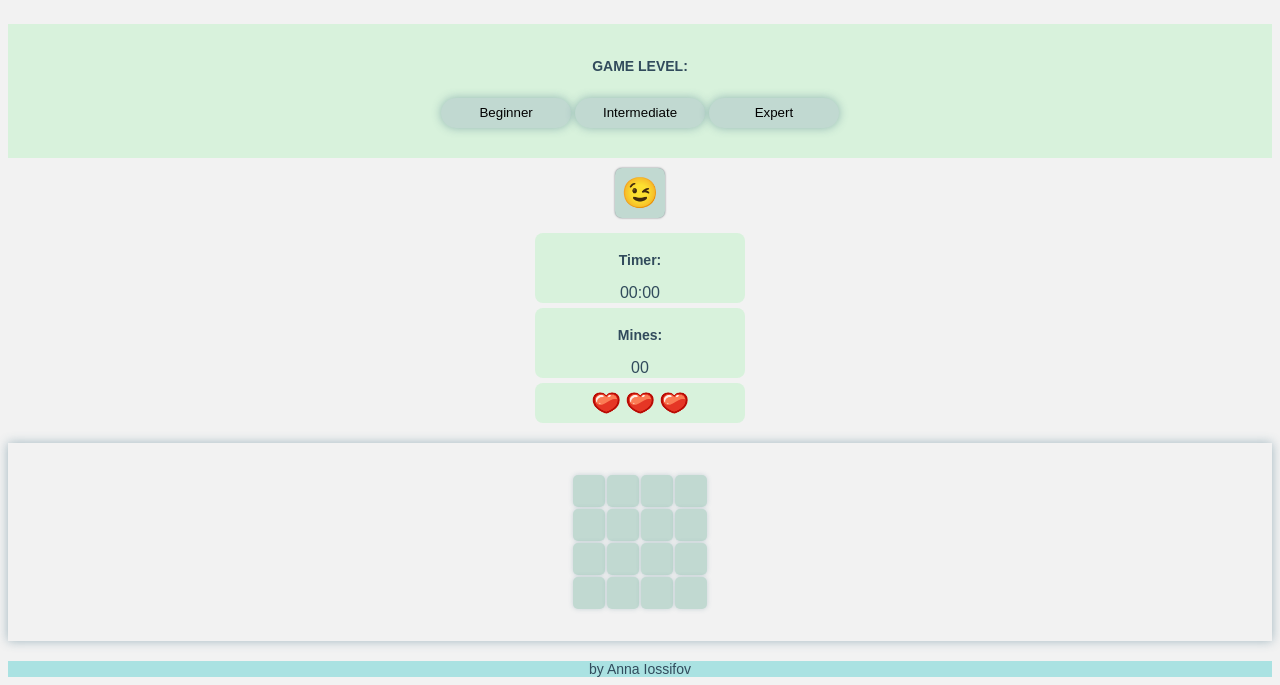
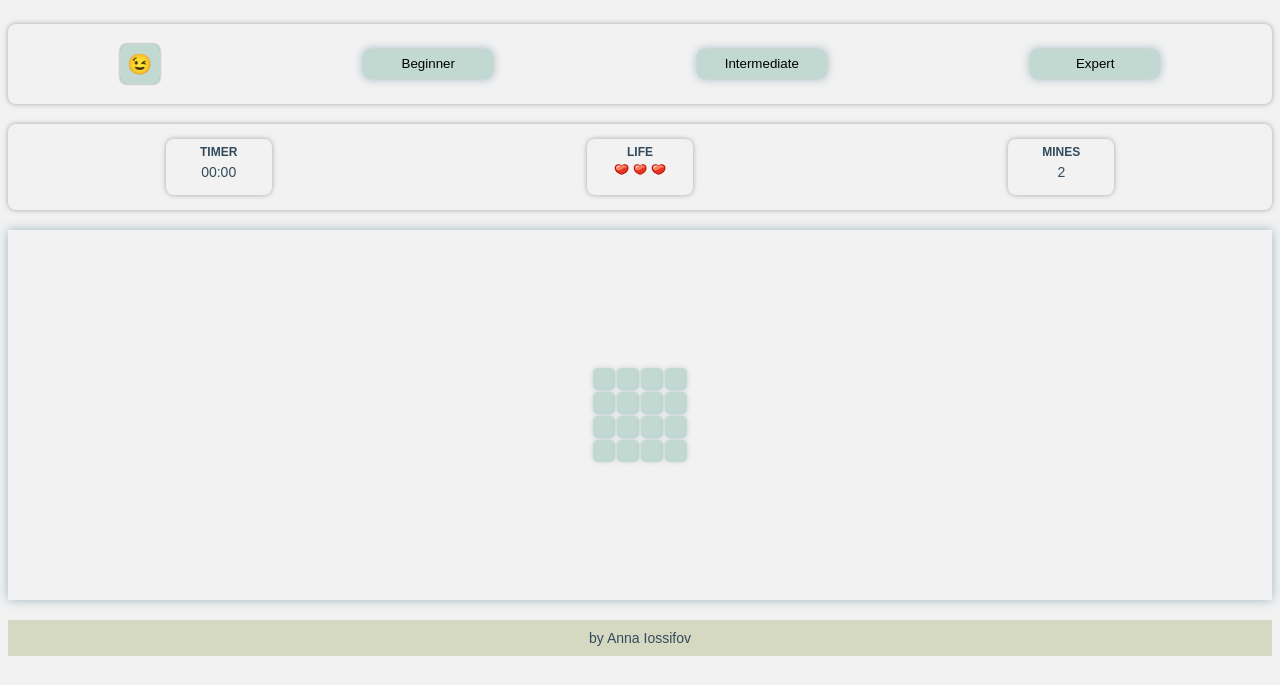
Before and after one commit to AnnaIossifov/minesweeper, a plain HTML site: page index.html in a window 1280 px wide. Both pictures are taken after a click on the button "Beginner". Shown: the part 135-820 px from the top of the page. Drawn offline with Linux system fonts and the light colour scheme.

Commit message:
Add files via upload

```diff
--- a/css/style.css
+++ b/css/style.css
@@ -25,11 +25,13 @@ h2 {
 
 h3 {
     color: rgb(49, 75, 92);
-    font-size: 14px;
+    font-size: 12px;
+    margin: 3px auto;
 }
 
 p {
-    font-size: 16px;
+    font-size: 14px;
+    margin: 5px auto;
 }
 
 :root {
@@ -38,27 +40,31 @@ p {
     --background-color: #f2f2f2;
     --cell-color: #c1d9d1;
     --border-color: #D6D9C1;
-    --hover-color: #8C8B77;
-    --flagged-color: #ffcccc;
-    --mine-color: #ff9999;
+    --hover-color: #aec4bc;
+    --flagged-color: #bedfce;
+    --mine-color: #ffd699;
 }
 
 .restart {
     background-color: var(--cell-color);
-    width: 50px;
-    height: 50px;
+    width: 40px;
+    height: 40px;
     margin: 10px auto;
     text-align: center;
-    font-size: 30px;
+    font-size: 20px;
     border-radius: 7px;
     box-shadow: 0 0 2px rgba(80, 90, 97, 0.816);
     border: none;
 }
 
 .level-container {
-    margin: auto;
-    background-color: var(--primary-color);
-    padding: 20px;
+    margin:20px auto;
+    background-color: var(--background-color);
+    box-shadow: 0 0 5px rgba(80, 90, 97, 0.516);
+    border-radius: 8px;
+    padding: 10px;
+    align-items: center;
+    display: flex;
 }
 
 button:not(.restart) {
@@ -69,7 +75,7 @@ button:not(.restart) {
     margin: 10px auto;
 
     text-align: center;
-    border-radius: 25px;
+    border-radius: 8px;
     border: none;
 }
 
@@ -86,13 +92,17 @@ table {
 
 td {
     background-color: var(--cell-color);
-    width: 30px;
-    height: 30px;
+    width: 20px;
+    height: 20px;
     border: 1px solid var(--hover-color);
     border-radius: 2px;
 }
 
 .game-board {
+    height:350px;
+    display: flex;
+    justify-content: center;
+    align-items: center;
     margin: 20px auto;
     background-color: var(--background-color);
     padding: 10px;
@@ -102,14 +112,14 @@ td {
 
 .game-board button {
     /*specific styles for Minesweeper buttons */
-    width: 30px;
-    height: 30px;
+    width: 20px;
+    height: 20px;
     border: 1px solid var(--hover-color);
     text-align: center;
     vertical-align: middle;
 }
 
-.game-board button:hover {
+.game-board td:hover {
     /* specific hover effect for Minesweeper buttons */
     background-color: var(--hover-color);
     transition: 0.4s;
@@ -117,8 +127,8 @@ td {
 
 .game-board td {
     background-color: var(--cell-color);
-    width: 30px;
-    height: 30px;
+    width: 20px;
+    height: 20px;
     /* border: 1px solid var(--hover-color); */
     border-radius: 5px;
     border: none;
@@ -135,52 +145,71 @@ button {
     box-shadow: 0 0 10px rgba(62, 108, 129, 0.445);
 }
 
-.shown-cell {
-    background-color: #c2f7eb;
+td.shown-cell {
+    background-color: var(--border-color);
 }
 
-.cell.isShown.isMine {
-    background-color: red;
+td.cell-isShown-isMine {
+    background-color: var(--mine-color);
     color: white;
 }
 
-.cell.isFlagged {
-    font-weight: bold;
-    color: #5c0000;
+td.cell-isFlagged {
+    background: var(--flagged-color);
+}
+
+
+.container {
+    background-color: var(--background-color);
+    box-shadow: 0 0 5px rgba(80, 90, 97, 0.507);
+    border-radius: 8px;
+    align-items: center;
+    display: flex;
+    justify-content: space-between;
 }
 
 .timer {
-    background-color: var(--primary-color);
-    padding: 5px;
-    margin: 5px auto;
-    width: 200px;
-    height: 60px;
+    background-color: var(--background-color);
+    box-shadow: 0 0 5px rgba(80, 90, 97, 0.507);
+    padding-bottom: 3px;
+    padding: 3px;
+    margin: auto;
+    width: 100px;
+    height: 50px;
     border-radius: 8px;
+    text-align: center;
 }
 
 .minesleft {
-    background-color: var(--primary-color);
-    padding: 5px;
-    margin: 5px auto;
-    width: 200px;
-    height: 60px;
+    background-color: var(--background-color);
+    box-shadow: 0 0 5px rgba(80, 90, 97, 0.507);
+    padding-bottom: 3px;
+    padding: 3px;
+    margin: 15px auto;
+    width: 100px;
+    height: 50px;
     border-radius: 8px;
+    text-align: center;
+}
+
+.life {
+    background-color: var(--background-color);
+    box-shadow: 0 0 5px rgba(80, 90, 97, 0.507);
+    margin: 15px auto;
+    padding: 3px;
+    width: 100px;
+    height: 50px;
+    border-radius: 8px;
+    text-align: center;
+}
+
+img {
+    max-width: 15px;
+    max-height: 15px;
 }
 
 .footer {
-    background-color: #aae2e2;
-
+    background-color: var(--secondary-color);
+    text-align: center;
+    padding: 10px;
 }
-
-.life-container {
-    background-color: var(--primary-color);
-    padding: 5px;
-    margin: 5px auto;
-    width: 200px;
-    height: 30px;
-    border-radius: 8px;
-}
-
-img {
-    max-width: 30px;
-}
--- a/index.html
+++ b/index.html
@@ -12,44 +12,39 @@
     <h1 class="custom-font">MineSweeper</h1>
 
     <div class="level-container">
-        <h3>GAME LEVEL:</h3>
+        <!-- <h3>GAME LEVEL:</h3> -->
+
+         <button class="restart" onclick="onInit()">😉</button>
         <button class="level" onclick="chooseLevel('beginner')">Beginner</button>
         <button class="level" onclick="chooseLevel('intermediate')">Intermediate</button>
         <button class="level" onclick="chooseLevel('expert')">Expert</button>
-    </div>
-
-    <button class="restart" onclick="onInit()">😉</button>
 
 
+    </div>
 
     <div class="container">
         <div class="timer">
-            <h3>Timer:</h3>
+            <h3>TIMER</h3>
             <p><span class="minutes">00</span>:<span class="seconds">00</span></p>
         </div>
-        <div class="minesleft">
-            <h3>Mines:</h3>
-            <p><span class="mines-left">00</span></p>
-        </div>
 
-        <div class="life-container">
+        <div class="life">
+            <h3>LIFE</h3>
             <img src="img/life.png" alt="heart01" class="life-1">
             <img src="img/life.png" alt="heart02" class="life-2">
             <img src="img/life.png" alt="heart03" class="life-3">
         </div>
 
-        <div class="game-board">
-            <!-- <table>
-                <tbody></tbody>
-            </table> -->
+        <div class="minesleft">
+            <h3>MINES</h3>
+            <p><span class="mines-left">00</span></p>
         </div>
 
     </div>
 
+ <div class="game-board"></div>
 
     <div class="winner"></div>
-
-
 
     <div class="footer">
         by Anna Iossifov
--- a/js/board.js
+++ b/js/board.js
@@ -1,7 +1,7 @@
 'use strict'
 
 var gLevel = {
-    SIZE: 12,  //rows and cols
+    SIZE: 4,  //rows and cols
     MINES: 2
 }
 
@@ -43,40 +43,36 @@ function handleCellClick(event, i, j) {
 }
 
 function onCellClicked(elCell, i, j, event) {
-    console.log('onCellClicked triggered');
-    console.log('gGame.isOn:', gGame.isOn);
-    console.log('Indices (i, j):', i, j);
 
-
-    console.log('gBoard:', gBoard)
     if (!gGame.isOn || !gBoard[i] || !gBoard[i][j]) {
         console.log('Game is not active or invalid cell coordinates. Not proceeding.');
         return;
     }
-
     var cell = gBoard[i][j];
-    console.log('Cell State:', cell);
-
     if (cell.isMarked || cell.isShown) {
         console.log('Not proceeding due to cell state');
         return;
     }
-
-    console.log('Proceeding to open the cell...')
-    console.log('Cell properties:', cell)
-    console.log('cell:', cell)
-
-    console.log('i:', i)
-    console.log('j:', j)
 
     // Start timer
     if (gGame.shownCount === 0) {
         updateTimer();
     }
 
+    // recalculate the board if the first click is mine.
+    if (gGame.shownCount === 0 && event.button === LEFT_MOUSE_BUTTON) {
+        console.log('First click!is MINE');
+        while (gBoard[i][j].isMine) {
+            resetBoard();
+        }
+        setMinesNegsCount(gBoard);
+        renderBoard(gBoard);
+    }
+
     // Right mouse button (flagging)
     if (event.button === RIGHT_MOUSE_BUTTON) {
         handleRightClick(i, j);
+        gGame.markedCount++
     }
 
     // Left mouse button (revealing)
@@ -101,6 +97,7 @@ function onCellClicked(elCell, i, j, event) {
     console.log('Rendering board');
     renderBoard(gBoard);
 }
+
 
 function revealAllMines() {
     console.log('Revealing all mines...')
@@ -178,11 +175,42 @@ function onCellMarked(elCell, i, j, event) {
     checkGameOver()
 }
 
-function expandShown(board, elCell, i, j) {
+// function expandShown(board, i, j) {
+//     console.log('expandShown triggered');
+//     console.log('Current cell coordinates:', i, j)
+
+//     if (!isValidCell(i, j) || board[i][j].isMine || board[i][j].isShown) {
+//         console.log('Not expanding due to invalid conditions')
+//         return;
+//     }
+
+//     board[i][j].isShown = true;
+//     gGame.shownCount++;
+//     renderCell(i, j);
+//     console.log('Cell expanded:', i, j)
+
+//     if (board[i][j].minesAroundCount === 0) {
+//         console.log('Expanding around cell:', i, j)
+//         // Check and expand neighbors
+//         for (var row = i - 1; row <= i + 1; row++) {
+//             for (var col = j - 1; col <= j + 1; col++) {
+//                 console.log('Expanding to neighbor:', row, col)
+//                 expandShown(board, row, col);
+//             }
+//         }
+//     }
+
+//     if (board[i][j].isMine) {
+//         console.log('Game over! You hit a mine!');
+//         gameOver();
+//     }
+// }
+
+function expandShown(board, i, j) {
     console.log('expandShown triggered');
     console.log('Current cell coordinates:', i, j);
 
-    // this is Checking if the cell at (i, j) exists
+    // Checking if the cell at (i, j) exists
     if (!board[i] || !board[i][j] || board[i][j].isMine || board[i][j].isShown) {
         return;
     }
@@ -196,16 +224,66 @@ function expandShown(board, elCell, i, j) {
         // Checking and expand neighbors
         for (var row = i - 1; row <= i + 1; row++) {
             for (var col = j - 1; col <= j + 1; col++) {
-                expandShown(board, elCell, row, col);
+                expandShown(board, row, col); // Pass coordinates instead of elCell
             }
         }
     }
 
     if (board[i][j].isMine) {
         console.log('Game over! You hit a mine!');
-        gameOver()
+        gameOver();
     }
 }
+
+
+function expandShown(board, i, j) {
+    console.log('expandShown triggered');
+    console.log('Current cell coordinates:', i, j);
+
+    // Checking if the cell at (i, j) exists
+    if (!board[i] || !board[i][j]) {
+        console.error('Cell does not exist or is out of bounds:', i, j);
+        return;
+    }
+
+    if (board[i][j].isMine) {
+        console.error('Cell is a mine:', i, j);
+        return;
+    }
+
+    if (board[i][j].isShown) {
+        console.error('Cell is already shown:', i, j);
+        return;
+    }
+
+    board[i][j].isShown = true;
+    gGame.shownCount++;
+    console.log('Cell expanded:', i, j);
+
+    if (board[i][j].minesAroundCount === 0) {
+        console.log('Expanding around cell:', i, j);
+
+        // Checking and expanding neighbors
+        for (var row = i - 1; row <= i + 1; row++) {
+            for (var col = j - 1; col <= j + 1; col++) {
+                console.log('Expanding to neighbor:', row, col);
+                expandShown(board, row, col);
+            }
+        }
+    }
+
+    if (board[i][j].isMine) {
+        console.log('Game over! You hit a mine!');
+        gameOver();
+    }
+}
+
+
+
+function isValidCell(x, y) {
+    return x >= 0 && x < gLevel.SIZE && y >= 0 && y < gLevel.SIZE;
+}
+
 
 function renderBoard(board) {
     var strHTML = '<table><tbody>';
@@ -215,12 +293,15 @@ function renderBoard(board) {
             var cellContent = ''
             var cellClass = ''
 
+
             if (board[i] && board[i][j]) {
                 var cell = board[i][j];
 
                 if (cell.isMine && cell.isShown) {
+                    cellClass = 'cell-isShown-isMine'
                     cellContent = '<img src="img/mine.png" alt="mine">'
                 } else if (cell.isMarked || cell.isFlagged) {
+                    cellClass = 'cell-isFlagged'
                     cellContent = '<img src="img/flag.png" alt="flag">'
                 } else if (cell.isShown) {
                     cellClass = 'shown-cell'
@@ -265,21 +346,24 @@ function gameOver() {
     stopTimer(); // Stop timer
     resetTimer()
     alert('Game over! You hit a mine!')
-    console.log('GAME-OVER');
-    // revealAllMines()
-    // resetGame()
 }
 
 function resetGame() {
-    console.log('reseting game')
+    console.log('resetting game.......')
 
     gGame.isOn = true
     gGame.shownCount = 0
     gGame.markedCount = 0
     gGame.secsPassed = 0
+    stopTimer()
+    resetTimer()
 
-    const gBoard = buildBoard()
-    renderBoard(gBoard)
+    // Update the level and rebuild the board
+    gBoard = buildBoard();
+    setMines(gBoard);
+    setMinesNegsCount(gBoard);
+
+    renderBoard(gBoard);
 }
 
 function resetFlagsAndMarks(board) {
--- a/js/game.js
+++ b/js/game.js
@@ -6,12 +6,12 @@ const MINE = '💣'
 const EMPTY = ''
 
 var minesAroundCount
-var LEVEL = 4
+var LEVEL
 
 var gameOver = false
 var TIMER
 var LIFE
-var gMineCount
+// var gMineCount
 
 var gIntervalId
 var gStartTime
@@ -29,11 +29,19 @@ var gGame = {
 }
 
 function onInit() {
-    // chooseLevel()
-    // setMinesNegsCount(board);
+    gGame.isOn = true  // Reset game state
+    // gGame.shownCount = 0
+    // gGame.markedCount = 0
+    // gGame.secsPassed = 0
+    // stopTimer()
+    // resetTimer()
+
+    // Other initialization code...
     const gBoard = buildBoard()
     renderBoard(gBoard)
-    console.log('Reset complete. Board re-rendered.')
+    placeMines()
+    setMinesNegsCount()
+    console.log('Board is ready.')
 }
 
 function getRandomCoordinate() {
@@ -58,10 +66,13 @@ function setMinesNegsCount(board) {
 
 function countMinesAround(board, row, col) {
     var count = 0;
-    for (var i = 0; i <= row + 1; i++) {
-        for (var j = 0; j <= col + 1; j++) {
-            if (i >= 0 && i < gLevel.SIZE && j >= 0 && j < gLevel.SIZE && board[i][j].isMine) {
-                count++;
+
+    for (var i = Math.max(0, row - 1); i <= Math.min(row + 1, gLevel.SIZE - 1); i++) {
+        for (var j = Math.max(0, col - 1); j <= Math.min(col + 1, gLevel.SIZE - 1); j++) {
+            if (i !== row || j !== col) {
+                if (board[i][j].isMine) {
+                    count++;
+                }
             }
         }
     }
--- a/js/mines.js
+++ b/js/mines.js
@@ -4,18 +4,30 @@ function chooseLevel(level) {
   console.log('choose level:')
   switch (level) {
     case 'beginner':
-      gLevel = { SIZE: 4, MINES: 2 };
+      gLevel = {
+        SIZE: 4,
+        MINES: 2
+      };
       break;
     case 'intermediate':
-      gLevel = { SIZE: 8, MINES: 14 };
+      gLevel = {
+        SIZE: 8,
+        MINES: 14
+      };
       break;
     case 'expert':
-      gLevel = { SIZE: 12, MINES: 32 };
+      gLevel = {
+        SIZE: 12,
+        MINES: 32
+      };
       break;
     default:
       break;
   }
+  // LEVEL = gLevel.SIZE
+  gBoard = buildBoard()
   resetGame()
+  renderBoard(gBoard)
 }
 
 function setMines(board) {
@@ -31,9 +43,10 @@ function setMines(board) {
       board[randI][randJ].isMine = true;
       minesPlaced++;
     }
-    console.log('number of mines:', minesPlaced)
-    console.log('Mine placed at:', randI, randJ)
+    // console.log('number of mines:', minesPlaced)
   }
+  document.querySelector('.minesleft span').innerText = minesPlaced
+  console.log('total mines:', minesPlaced)
 }
 
 function updateNeighborCounts(x, y) {
@@ -55,8 +68,10 @@ function isValidCell(x, y) {
 
 function revealCell(x, y) {
   if (!isValidCell(x, y) || board[x][y].isOpen || gameOver) {
+   console.log('invalid cell');
     return;
   }
+
 
   board[x][y].isOpen = true;
 
```
